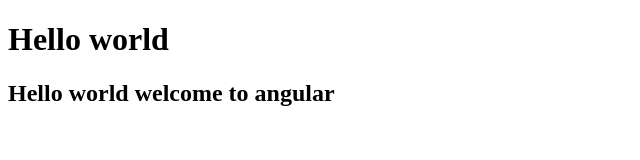
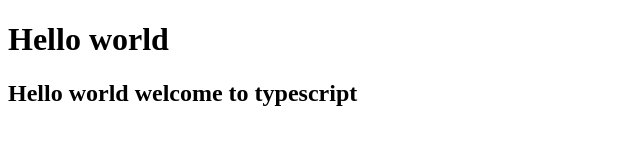
Before and after one commit to abhilashrainchu/abhilashrainchu.github.io, a plain HTML site: page index.html in a window 1280 px wide. Shown: the full height of the page, 0-640 px from the left. Drawn offline with Linux system fonts and the light colour scheme.

Commit message:
just made a small change in type script

```diff
--- a/index.html
+++ b/index.html
@@ -5,7 +5,7 @@
 <body>
     <h1> Hello world</h1>
 
-    <h2> Hello world welcome to angular </h2>
+    <h2> Hello world welcome to typescript </h2>
 </body>
 
 </html>
```
